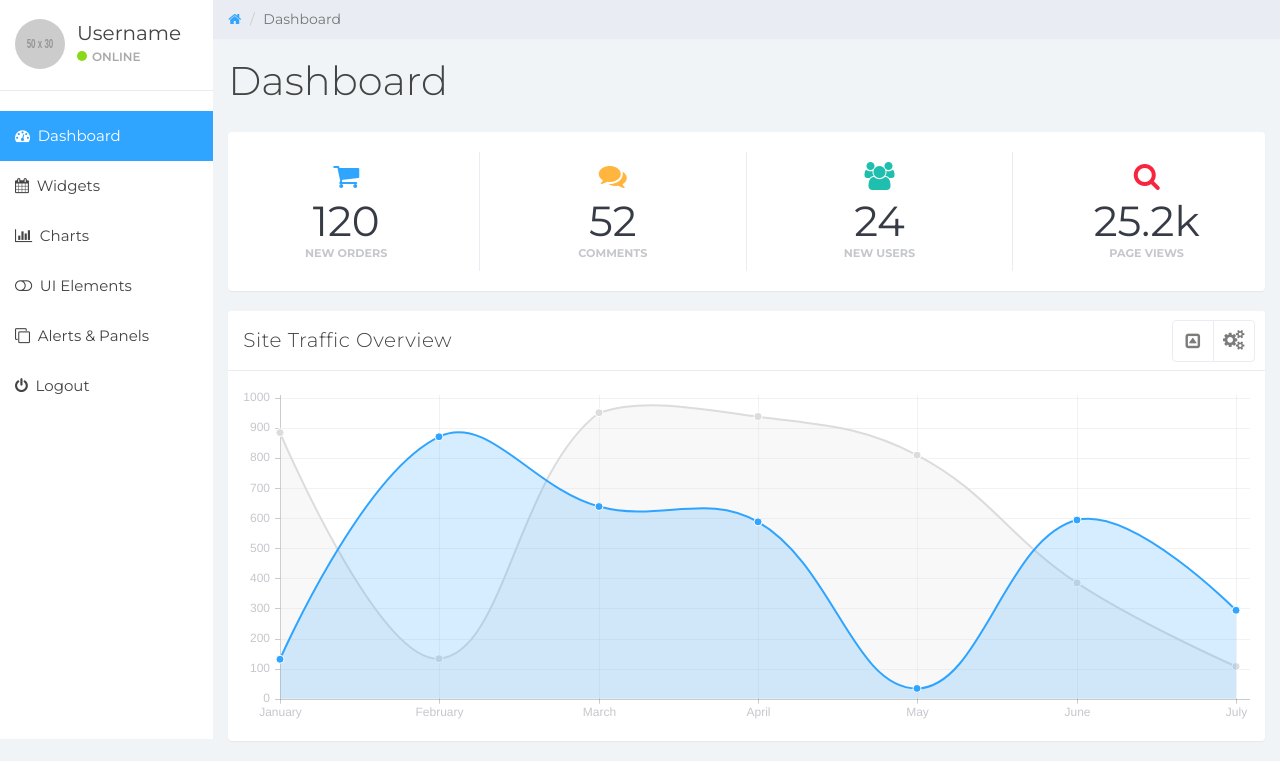
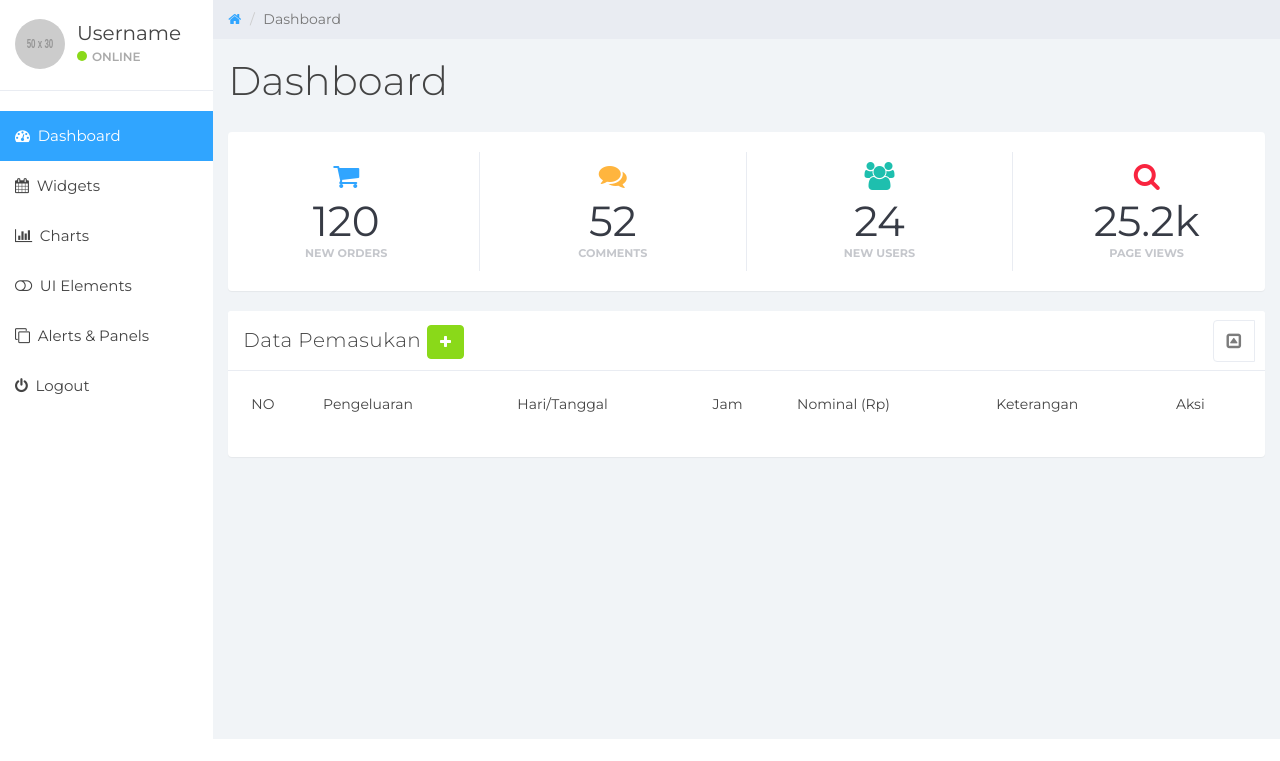
Before and after one commit to MOLAdev20/moneylah, a CodeIgniter app: page /moneylah/ in a window 1280 px wide. Shown: the part 61-822 px from the top of the page. After the commit the page ends 800 px from the top, so only its background shows below. Run offline with CodeIgniter, Linux system fonts and the light colour scheme; grey boxes labelled with a size stand in for pictures from a placeholder-image service; data that the repository does not hold is empty; some libraries are stand-ins or nearby versions.

Commit message:
CRUD Interface

```diff
--- a/application/views/dashboard.php
+++ b/application/views/dashboard.php
@@ -1,3 +1,8 @@
+<!-- Session Message -->
+<?= $this->session->flashdata("msg") ?>
+
+<!-- ///////////////////////// -->
+
 <div class="col-sm-9 col-sm-offset-3 col-lg-10 col-lg-offset-2 main">
 
 
@@ -60,39 +65,129 @@
 		<div class="col-md-12">
 			<div class="panel panel-default">
 				<div class="panel-heading">
-					Site Traffic Overview
-					<ul class="pull-right panel-settings panel-button-tab-right">
-						<li class="dropdown"><a class="pull-right dropdown-toggle" data-toggle="dropdown" href="#">
-							<em class="fa fa-cogs"></em>
-						</a>
-						<ul class="dropdown-menu dropdown-menu-right">
-							<li>
-								<ul class="dropdown-settings">
-									<li><a href="#">
-										<em class="fa fa-cog"></em> Settings 1
-									</a></li>
-									<li class="divider"></li>
-									<li><a href="#">
-										<em class="fa fa-cog"></em> Settings 2
-									</a></li>
-									<li class="divider"></li>
-									<li><a href="#">
-										<em class="fa fa-cog"></em> Settings 3
-									</a></li>
-								</ul>
-							</li>
-						</ul>
-					</li>
-				</ul>
-				<span class="pull-right clickable panel-toggle panel-button-tab-left"><em class="fa fa-toggle-up"></em></span></div>
-				<div class="panel-body">
-					<div class="canvas-wrapper">
-						<canvas class="main-chart" id="line-chart" height="200" width="600"></canvas>
+					Data Pemasukan
+					<button class="btn btn-success" data-toggle="modal" data-target="#exampleModal"><i class="fa fa-plus"></i></button>
+					<span class="pull-right clickable panel-toggle panel-button-tab-left"><em class="fa fa-toggle-up"></em></span></div>
+					<div class="panel-body">
+						<div class="canvas-wrapper">
+							<?= $this->session->flashdata("form") ?>
+							<table class="table table-striped">
+								<thead>
+									<tr>
+										<td>NO</td>
+										<td>Pengeluaran</td>
+										<td>Hari/Tanggal</td>
+										<td>Jam</td>
+										<td>Nominal (Rp)</td>
+										<td>Keterangan</td>
+										<td>Aksi</td>
+									</tr>
+								</thead>
+								<tbody>
+									<?php $i=1; foreach ($pemasukan as $key ) { ?>
+										<tr>
+											<td><?= $i++ ?></td>
+											<td><?= $key["Nama_pemasukan"] ?></td>
+											<td><?= $key["Hari_tanggal"] ?></td>
+											<td><?= $key["Jam"] ?></td>
+											<td><?= $key["Nominal"] ?></td>
+											<td><?= $key["Keterangan"] ?></td>
+											<td>
+												<a class="btn btn-sm btn-danger" onclick="return confirm('Hapus data?')" href="<?= base_url('Home/delete/').encrypt_url($key['ID']) ?>"><i class="fa fa-eraser"></i> Hapus</a>
+												<a href="#" class="btn btn-sm btn-primary" data-toggle="modal" data-target="#exampleModal<?= $key['ID'] ?>"><i class="fa fa-pencil"></i> Edit</a>
+											</td>
+										</tr>
+									<?php } ?>
+								</tbody>
+							</table>
+
+						</div>
 					</div>
+				</div>
+			</div>
+		</div>
+
+
+	</div>
+
+	<!-- Modal Untuk Tambah data pemasukan -->
+
+	<div class="modal fade" id="exampleModal" tabindex="-1" role="dialog" aria-labelledby="tambah" aria-hidden="true">
+		<div class="modal-dialog" role="document">
+			<div class="modal-content">
+				<div class="modal-header">
+					<h3 class="modal-title" id="tambah">Tambah Pemasukan</h3>
+					<button type="button" class="close" data-dismiss="modal" aria-label="Close">
+						<span aria-hidden="true">&times;</span>
+					</button>
+				</div>
+				<div class="modal-body">
+
+					<?= form_open("Home/create") ?>
+
+						<div class="form-group">
+							<label>Nama Pemasukan</label>
+							<input type="text" name="pemasukan" class="form-control form-control-sm">
+						</div>
+						<div class="form-group">
+							<label>Nominal</label>
+							<input type="number" name="nominal" class="form-control form-control-sm">
+						</div>
+
+						<div class="form-group">
+							<label>Keterangan</label>
+							<textarea class="form-control" name="keterangan" ></textarea>
+						</div>
+
+				</div>
+				<div class="modal-footer">
+					<button type="button" class="btn btn-secondary" data-dismiss="modal">Close</button>
+					<button type="submit" class="btn btn-primary" name="save">Simpan</button>
+					<?= form_close() ?>
 				</div>
 			</div>
 		</div>
 	</div>
 
 
-</div>
+	<!-- Modal Untuk Tambah data pemasukan -->
+
+
+	<?php foreach ($pemasukan as $key) { ?>
+	<div class="modal fade" id="exampleModal<?= $key['ID'] ?>" tabindex="-1" role="dialog" aria-labelledby="tambah" aria-hidden="true">
+		<div class="modal-dialog" role="document">
+			<div class="modal-content">
+				<div class="modal-header">
+					<h3 class="modal-title" id="tambah">Edit Data</h3>
+					<button type="button" class="close" data-dismiss="modal" aria-label="Close">
+						<span aria-hidden="true">&times;</span>
+					</button>
+				</div>
+				<div class="modal-body">
+
+					<?= form_open("Home/create") ?>
+
+						<div class="form-group">
+							<label>Nama Pemasukan</label>
+							<input type="text" name="pemasukan" class="form-control form-control-sm" value="<?= $key['Nama_pemasukan'] ?>">
+						</div>
+						<div class="form-group">
+							<label>Nominal</label>
+							<input type="number" name="nominal" class="form-control form-control-sm" value="<?= $key['Nominal'] ?>">
+						</div>
+
+						<div class="form-group">
+							<label>Keterangan</label>
+							<textarea class="form-control" name="keterangan" > <?= $key['Keterangan'] ?>  </textarea>
+						</div>
+
+				</div>
+				<div class="modal-footer">
+					<button type="button" class="btn btn-secondary" data-dismiss="modal">Close</button>
+					<button type="submit" class="btn btn-primary" name="save">Simpan</button>
+					<?= form_close() ?>
+				</div>
+			</div>
+		</div>
+	</div>
+	<?php } ?>
```
